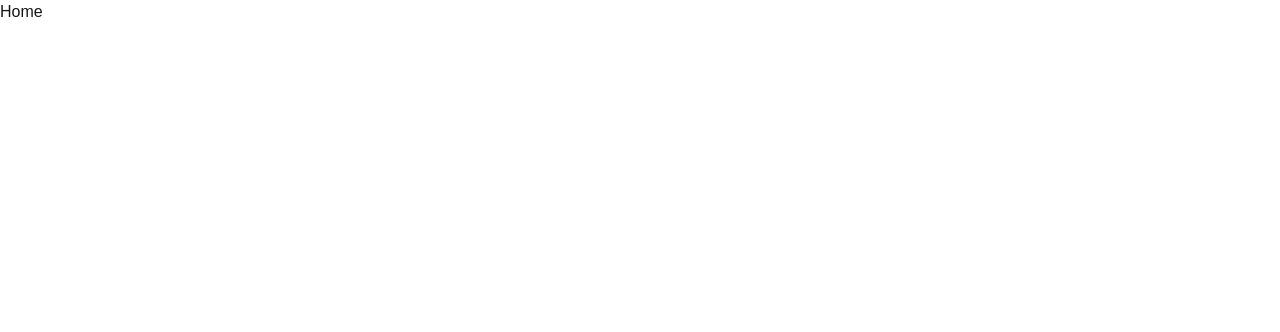
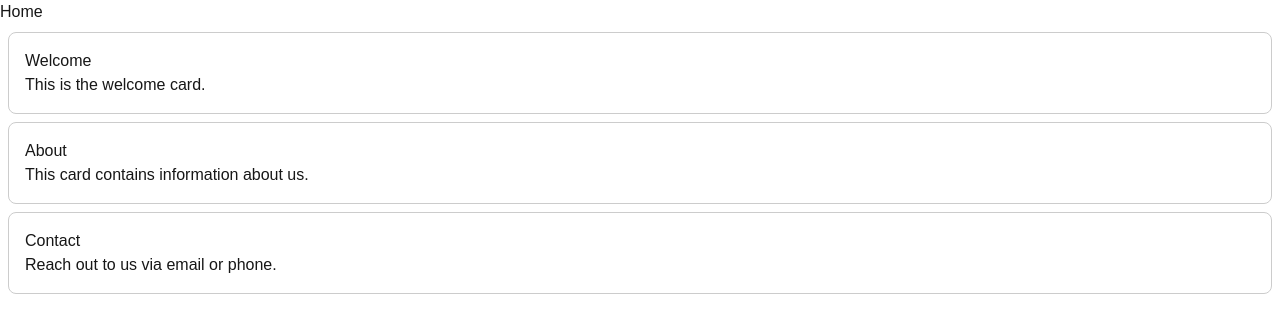
Before and after one commit to motuncoded/alx-project-0x02-setup, a Next.js app in the folder alx-project-0x02/: page /home in a window 1280 px wide. Shown: the top 332 px of the page. Built offline with nearby package versions, Linux system fonts and the light colour scheme.

Commit message:
task 3 done

```diff
--- /dev/null
+++ b/alx-project-0x02/components/layout/common/Card.tsx
@@ -0,0 +1,18 @@
+import React from "react";
+import { CardProps } from "@/interfaces";
+
+const Card: React.FC<CardProps> = ({ title, content }) => (
+  <div
+    style={{
+      border: "1px solid #ccc",
+      borderRadius: 8,
+      padding: 16,
+      margin: 8,
+    }}
+  >
+    <h2>{title}</h2>
+    <div>{content}</div>
+  </div>
+);
+
+export default Card;
--- a/alx-project-0x02/interfaces/index.ts
+++ b/alx-project-0x02/interfaces/index.ts
@@ -1,8 +1,7 @@
 
-export const index = () => {
-    return (
-        <div>
-        Hello
-        </div>
-    )
+
+export interface CardProps  {
+    title: string;
+    content: string;
+    imageUrl?: string;
 }
--- a/alx-project-0x02/pages/home.tsx
+++ b/alx-project-0x02/pages/home.tsx
@@ -1,11 +1,15 @@
+import Card from '@/components/layout/common/Card'
 import React from 'react'
 
-function home() {
+function Home() {
   return (
-      <div>
-          <h1>Home</h1>
+    <div>
+      <h1>Home</h1>
+      <Card title="Welcome" content="This is the welcome card." />
+      <Card title="About" content="This card contains information about us." />
+      <Card title="Contact" content="Reach out to us via email or phone." />
     </div>
-  )
+  );
 }
 
-export default home
+export default Home;
```
